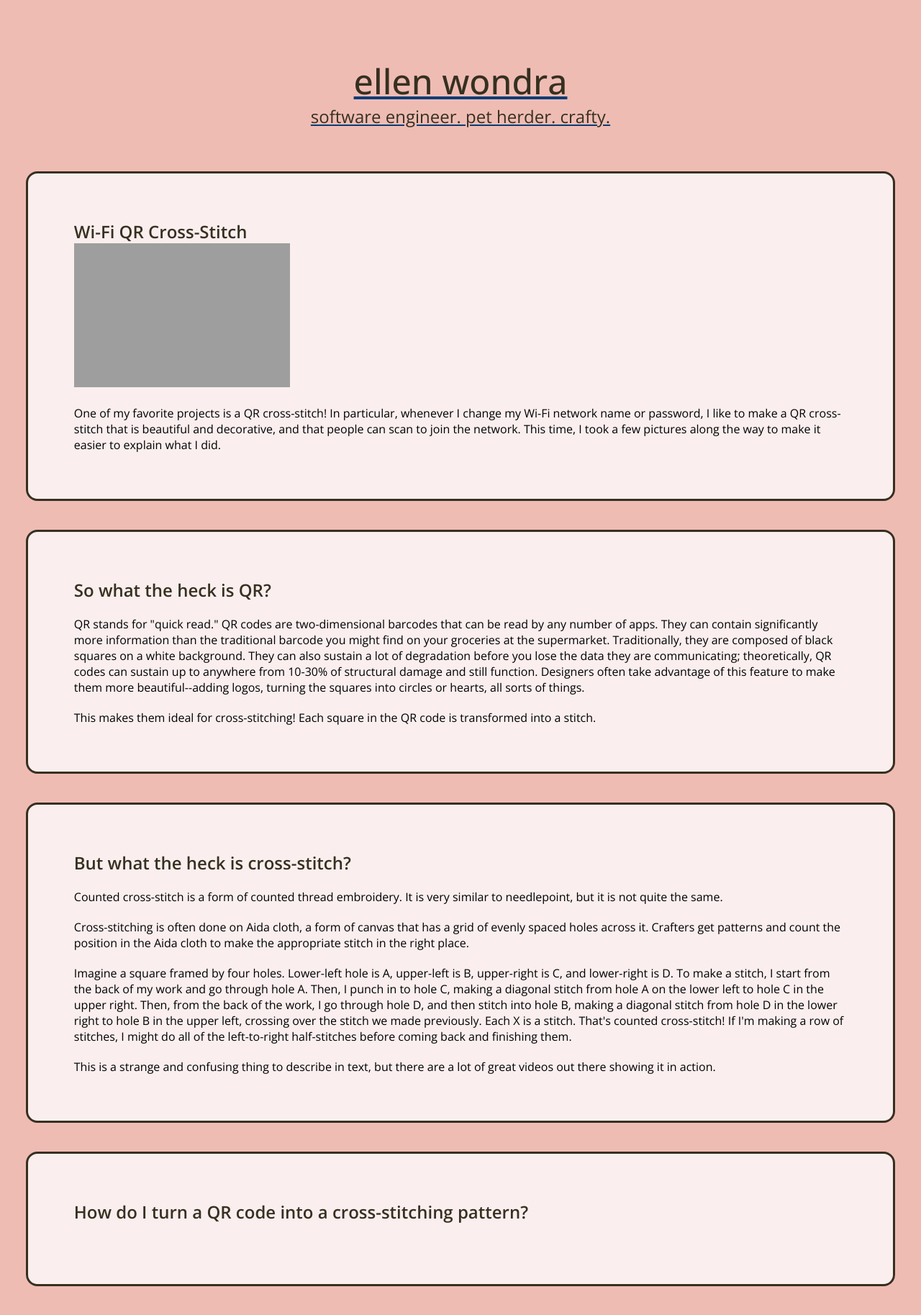
After one commit to ln1draw/static-personal-site, a PHP site: page /qr.html in a window 1280 px wide. The commit adds this page. Shown: the whole page at 72% size. Run offline with PHP 8.4, Linux system fonts and the light colour scheme; grey boxes are pictures that could not be loaded.

Commit message:
updates, adds qr, etc

```diff
--- a/home.html
+++ b/home.html
@@ -13,8 +13,10 @@
 
   <main>
     <header>
-      <h1>ellen wondra</h1>
-      <h2 id="subtitle">software engineer. pet herder. crafty.</h2>
+      <a href="home.html" aria-label="Home">
+        <h1>ellen wondra</h1>
+        <h2 id="subtitle">software engineer. pet herder. crafty.</h2>
+      </a>
     </header>
 
     <section class="intro blurb">
--- a/index.css
+++ b/index.css
@@ -94,6 +94,10 @@ a:hover {
     margin-bottom: 56px;
   }
 
+  header a {
+    text-decoration: none;
+  }
+
   h2 {
     max-width: 68%;
     margin: auto;
--- /dev/null
+++ b/qr.html
@@ -0,0 +1,65 @@
+<!DOCTYPE html>
+<html>
+  <head>
+    <title>Ellen Wondra</title>
+    <meta name="HandheldFriendly" content="true" />
+    <meta name="MobileOptimized" content="320" />
+    <meta name="viewport" content="initial-scale=1.0, maximum-scale=1.0, width=device-width, user-scalable=no" />
+    <link rel="preconnect" href="https://fonts.gstatic.com">
+    <link href="https://fonts.googleapis.com/css2?family=Open+Sans:wght@400;500;600;700&display=swap" rel="stylesheet">
+    <link rel="stylesheet" href="index.css">
+    <link rel="icon" type="image/png" href="public/favicon.ico"/>
+  </head>
+
+  <main>
+    <header>
+      <a href="home.html" aria-label="Home">
+        <h1>ellen wondra</h1>
+        <h2 id="subtitle">software engineer. pet herder. crafty.</h2>
+      </a>
+    </header>
+
+    <section class="intro blurb">
+      <h5>Wi-Fi QR Cross-Stitch</h5>
+      <img src="http://www.placekitten.com/300/200">
+      <p>One of my favorite projects is a QR cross-stitch! In particular, whenever I change my Wi-Fi network name or password, I like to make a QR cross-stitch that is beautiful and decorative, and that people can scan to join the network. This time, I took a few pictures along the way to make it easier to explain what I did.</p>
+    </section>
+
+    <section class="blurb">
+      <h5>So what the heck is QR?</h5>
+      <p>
+        QR stands for "quick read." QR codes are two-dimensional barcodes that can be read by any number of apps. They can contain significantly more information than the traditional barcode you might find on your groceries at the supermarket. Traditionally, they are composed of black squares on a white background. They can also sustain a lot of degradation before you lose the data they are communicating; theoretically, QR codes can sustain up to anywhere from 10-30% of structural damage and still function. Designers often take advantage of this feature to make them more beautiful--adding logos, turning the squares into circles or hearts, all sorts of things.
+      </p>
+
+      <p>
+        This makes them ideal for cross-stitching! Each square in the QR code is transformed into a stitch.
+      </p>
+    </section>
+
+    <section class="blurb">
+      <h5>But what the heck is cross-stitch?</h5>
+      <p>
+        Counted cross-stitch is a form of counted thread embroidery. It is very similar to needlepoint, but it is not quite the same.
+      </p>
+
+      <p>
+        Cross-stitching is often done on Aida cloth, a form of canvas that has a grid of evenly spaced holes across it. Crafters get patterns and count the position in the Aida cloth to make the appropriate stitch in the right place.
+      </p>
+
+      <p>
+        Imagine a square framed by four holes. Lower-left hole is A, upper-left is B, upper-right is C, and lower-right is D. To make a stitch, I start from the back of my work and go through hole A. Then, I punch in to hole C, making a diagonal stitch from hole A on the lower left to hole C in the upper right. Then, from the back of the work, I go through hole D, and then stitch into hole B, making a diagonal stitch from hole D in the lower right to hole B in the upper left, crossing over the stitch we made previously. Each X is a stitch. That's counted cross-stitch! If I'm making a row of stitches, I might do all of the left-to-right half-stitches before coming back and finishing them.
+      </p>
+
+      <p>
+        This is a strange and confusing thing to describe in text, but there are a lot of great videos out there showing it in action.
+      </p>
+    </section>
+
+    <section class="blurb">
+      <h5>How do I turn a QR code into a cross-stitching pattern?</h5>
+      <p>
+
+      </p>
+    </section>
+  </main>
+</html>
```
